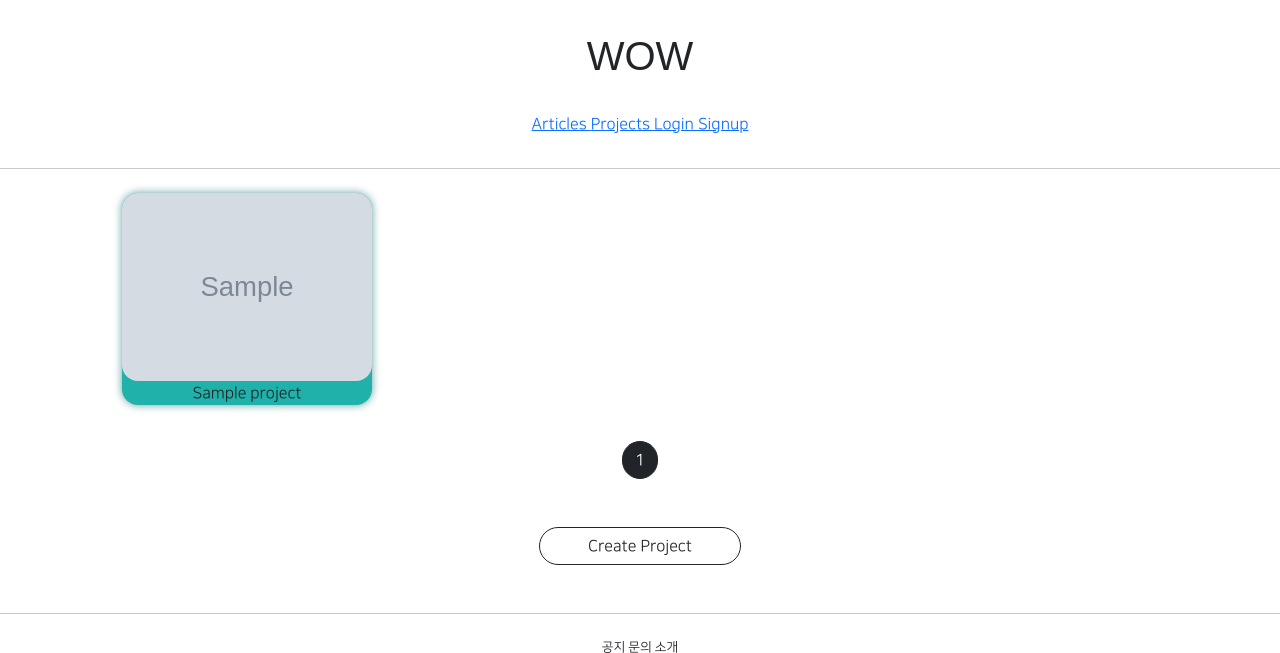
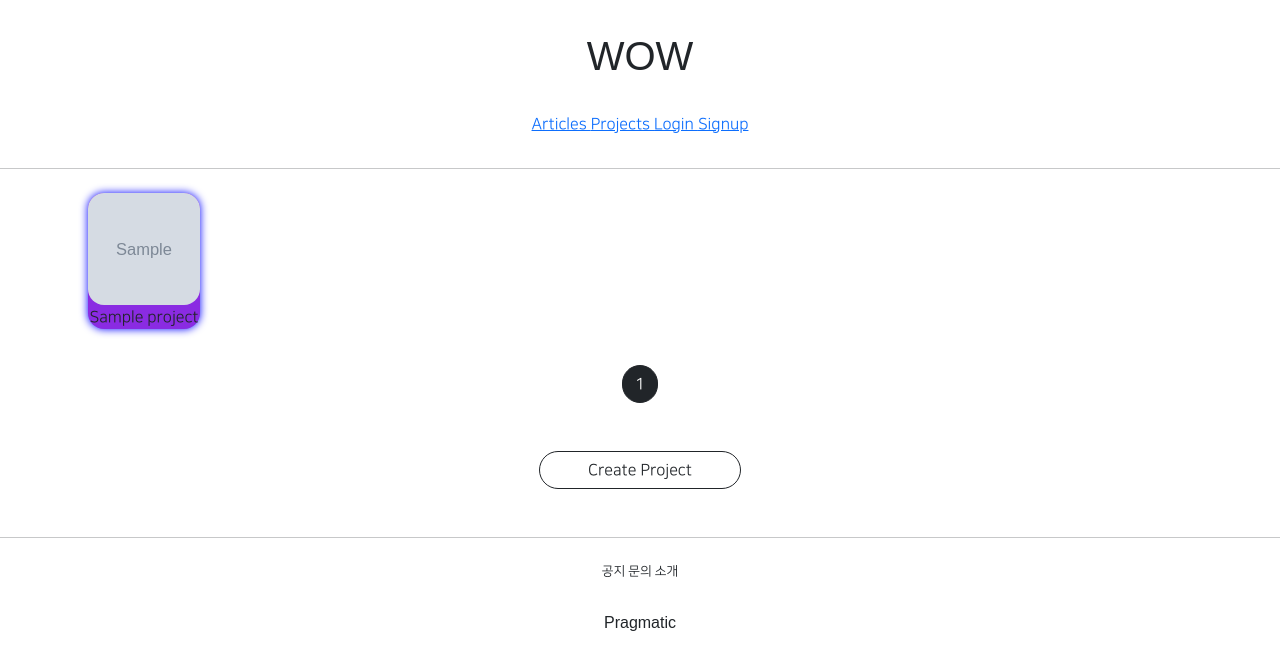
Before and after one commit to ha-yun/GSWEB2, a Django app: page /projects/list/ in a window 1280 px wide. Shown: the top 653 px of the page. Run offline with Django 3.2, Linux system fonts and the light colour scheme; tables that the repository leaves empty hold one stand-in row (values such as "Sample post"); grey boxes marked "Sample" are stand-in pictures; parts of the project's set-up code (start-up, migrations or seed data) failed here and were passed over; some libraries are stand-ins or nearby versions; some web fonts are replaced.

Commit message:
2021/08/17 gsweb2! class commit 6

```diff
--- a/projectapp/templates/projectapp/list.html
+++ b/projectapp/templates/projectapp/list.html
@@ -7,11 +7,10 @@
             padding: 0;
             margin: 0 auto;
         }
+
         .container div {
-          width: 45%;
-          background-color: lightseagreen;
-          max-width: 250px;
-            box-shadow: 0 0 .5rem cadetblue;
+          background-color: blueviolet;
+            box-shadow: 0 0 .5rem blue;
           display: flex;
           justify-content: center;
           align-items: center;
@@ -19,7 +18,9 @@
             flex-direction: column;
         }
     .container img{
-        width: 100%;
+        width: 7rem;
+        height: 7rem;
+        object-fit: cover;
         border-radius: 1rem;
     }
     </style>
```
